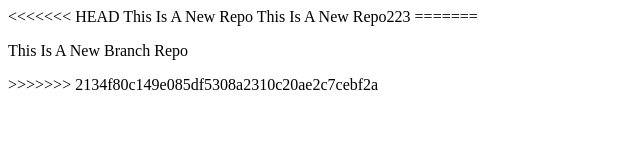
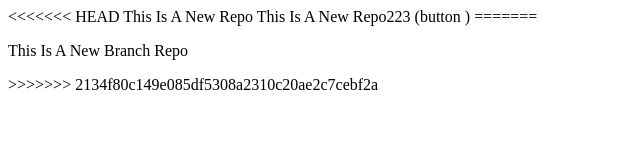
Before and after one commit to Rajpardeshi205/LocalRepo, a plain HTML site: page index.html in a window 1280 px wide. Shown: the full height of the page, 0-640 px from the left. Drawn offline with Linux system fonts and the light colour scheme.

Commit message:
add button

```diff
--- a/index.html
+++ b/index.html
@@ -1,6 +1,6 @@
 <<<<<<< HEAD
 <h>This Is A New Repo</h>
-<h>This Is A New Repo223</h>
+<h>This Is A New Repo223 (button )</h>
 =======
 <p>This Is A New Branch Repo</p>
 >>>>>>> 2134f80c149e085df5308a2310c20ae2c7cebf2a
```
